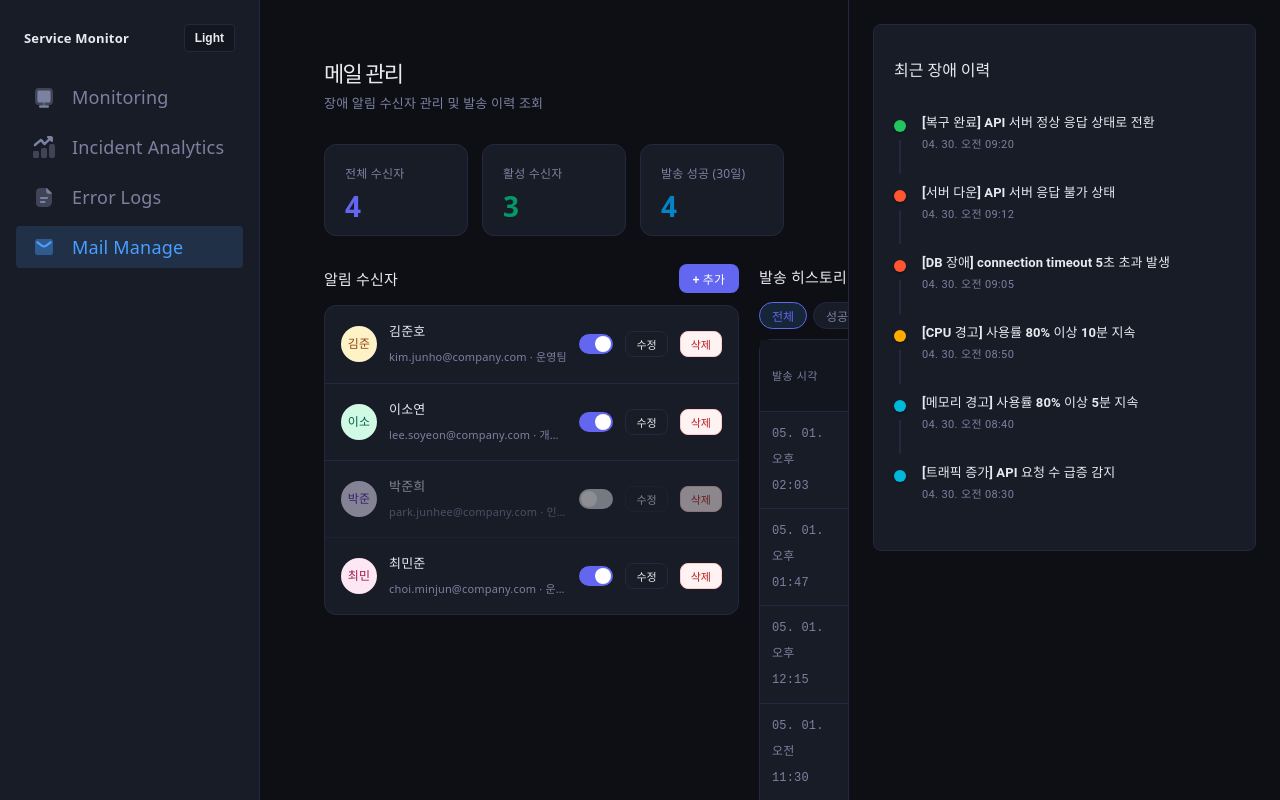
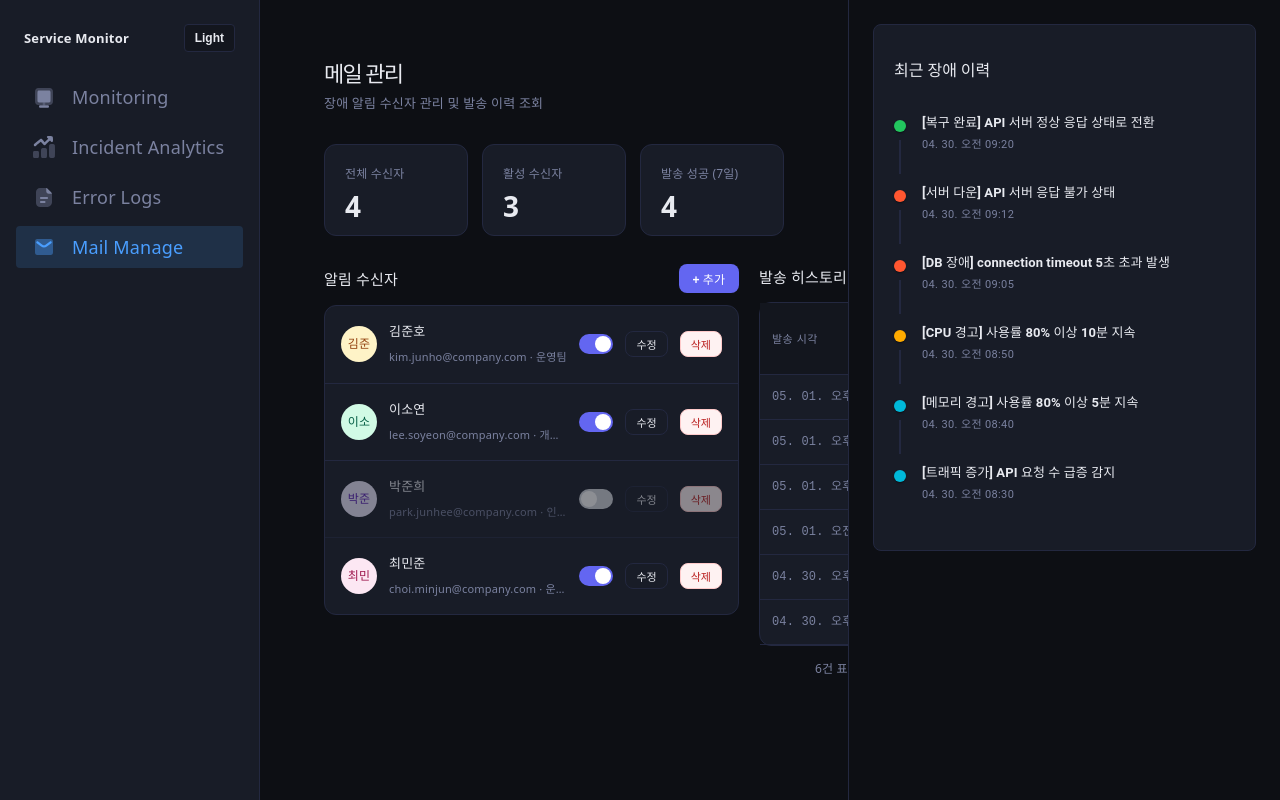
Before and after one commit to jeondaegam/service-monitor, a React (Vite) app in the folder perf-monitor-portlet/: page /mail-manage in a window 1280 px wide. Shown: the top 800 px of the page. Built offline with nearby package versions, Linux system fonts and the light colour scheme.

Commit message:
메일관리 UI 가로 길이 확장, 폰트 색상 수정

```diff
--- a/perf-monitor-portlet/src/pages/MailManage/MailManagePage.jsx
+++ b/perf-monitor-portlet/src/pages/MailManage/MailManagePage.jsx
@@ -195,13 +195,11 @@ function RecipientModal({ initial, onSave, onClose }) {
   );
 }
 
-function SummaryCard({ label, value, color }) {
+function SummaryCard({ label, value }) {
   return (
     <div className={styles.summaryCard}>
       <div className={styles.summaryLabel}>{label}</div>
-      <div className={styles.summaryValue} style={{ "--summary-color": color }}>
-        {value}
-      </div>
+      <div className={styles.summaryValue}>{value}</div>
     </div>
   );
 }
@@ -429,9 +427,9 @@ export default function MailManagePage() {
         </header>
 
         <div className={styles.summaryGrid}>
-          <SummaryCard label="전체 수신자" value={recipients.length} color="#6366f1" />
-          <SummaryCard label="활성 수신자" value={activeCount} color="#059669" />
-          <SummaryCard label="발송 성공 (30일)" value={successCount} color="#0284c7" />
+          <SummaryCard label="전체 수신자" value={recipients.length} />
+          <SummaryCard label="활성 수신자" value={activeCount} />
+          <SummaryCard label="발송 성공 (7일)" value={successCount} />
         </div>
 
         <div className={styles.contentGrid}>
@@ -461,7 +459,8 @@ export default function MailManagePage() {
               <span className={styles.sectionMeta}>최근 30일</span>
             </div>
 
-            <div className={styles.filterBar}>
+             {/* 발송 히스토리: 전체, 성공, 실패 필터 */}
+            {/* <div className={styles.filterBar}>
               {HISTORY_FILTERS.map((filter) => (
                 <button
                   key={filter.key}
@@ -472,7 +471,7 @@ export default function MailManagePage() {
                   {filter.label}
                 </button>
               ))}
-            </div>
+            </div> */}
 
             <HistoryTable
               histories={filteredHistory}
--- a/perf-monitor-portlet/src/pages/MailManage/MailManagePage.module.css
+++ b/perf-monitor-portlet/src/pages/MailManage/MailManagePage.module.css
@@ -1,5 +1,5 @@
 .page {
-  max-width: 1100px;
+  max-width: 1530px;
   margin: 0 auto;
   padding: 28px 32px;
   color: var(--app-text);
@@ -48,7 +48,7 @@
 }
 
 .summaryValue {
-  color: var(--summary-color);
+  color: var(--app-text);
   font-size: 28px;
   font-weight: 700;
 }
@@ -235,16 +235,18 @@
   border-collapse: collapse;
 }
 
+/* 발송시각 */
 .sentAtCol {
-  width: 90px;
+  width: 150px;
 }
 
+/* 결과 */
 .statusCol {
-  width: 58px;
+  width: 70px;
 }
 
 .countCol {
-  width: 56px;
+  width: 70px;
 }
 
 .table thead tr {
```
